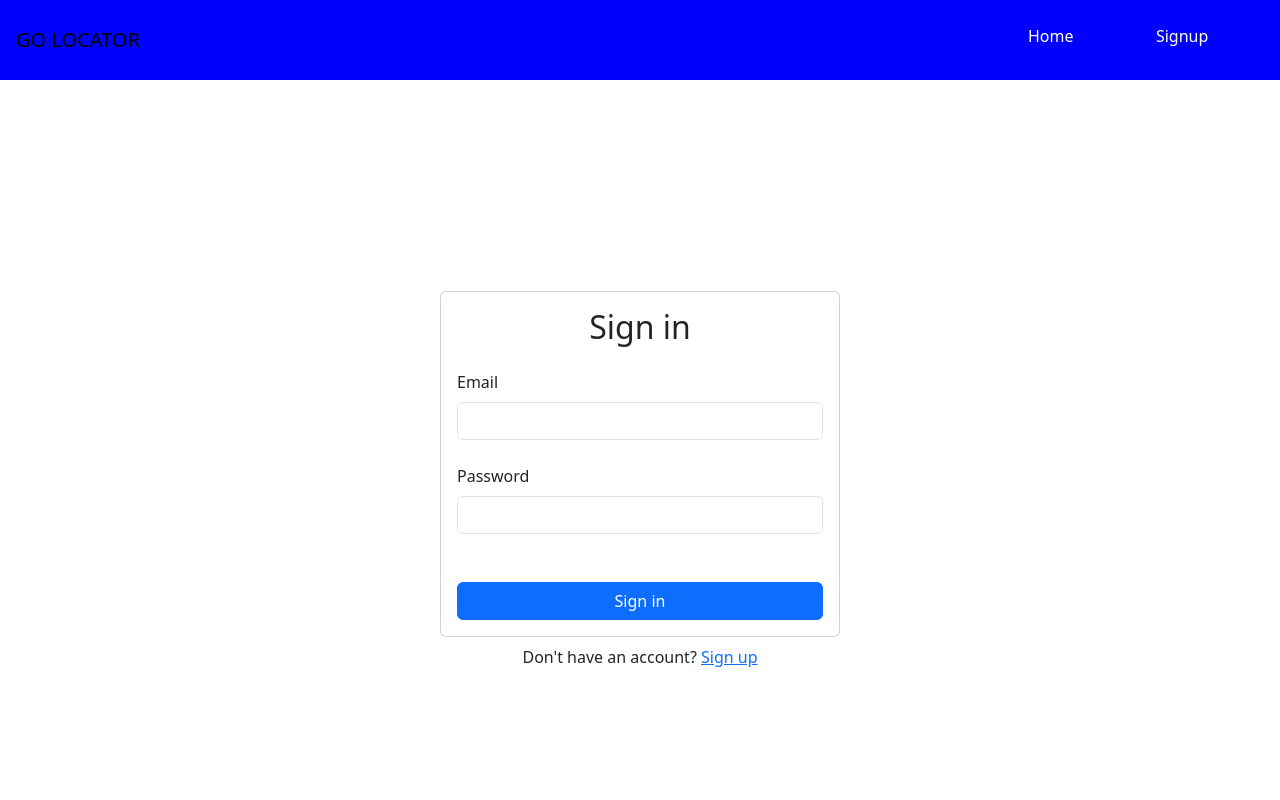
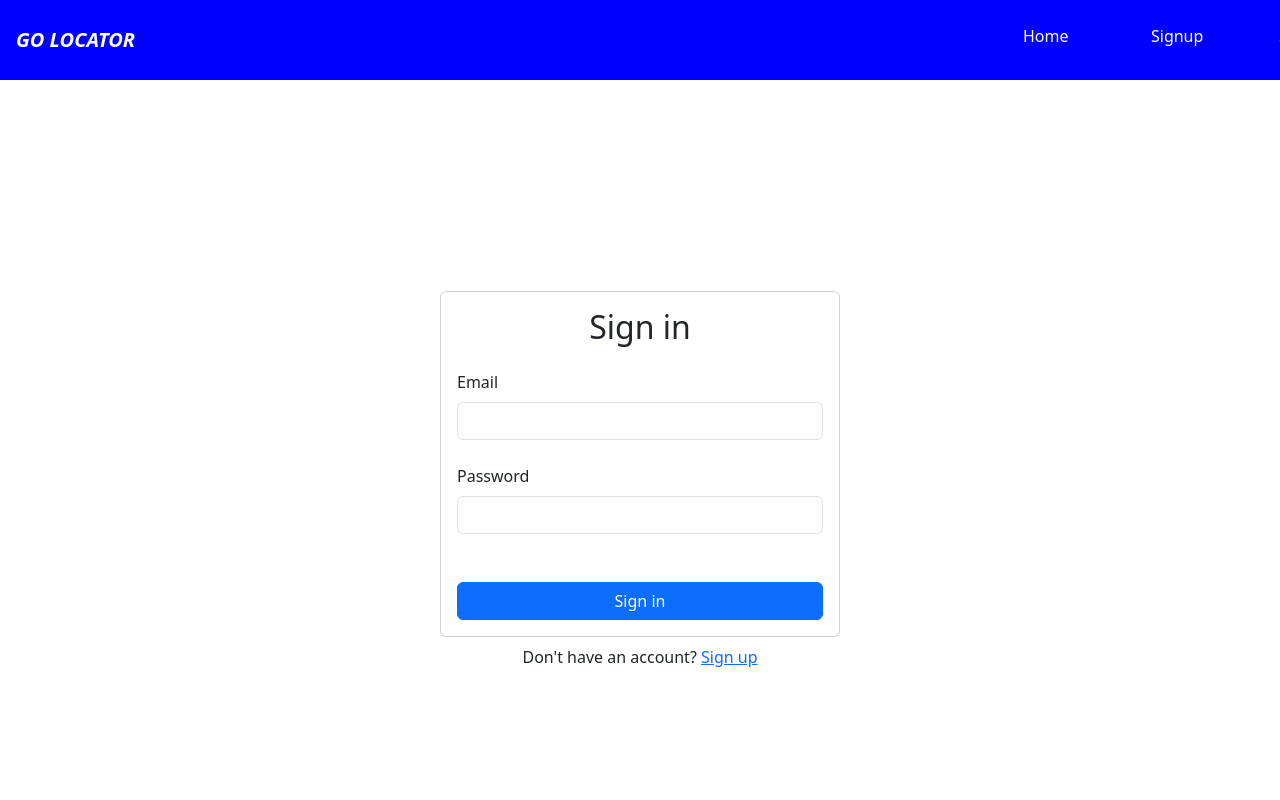
Before and after one commit to thatkhay/GoLocator, a React (Create React App) app in the folder golocator/: page / in a window 1280 px wide. Shown: the top 800 px of the page. Built offline with nearby package versions, Linux system fonts and the light colour scheme; no server answers.

Commit message:
added loading state and fonth weight to header

```diff
--- a/golocator/src/components/AuthUser.jsx
+++ b/golocator/src/components/AuthUser.jsx
@@ -4,10 +4,11 @@ import Signin from "../pages/Signin";
 
 const AuthUser = () => {
   const [user, setUser] = useState(null);
-
+  const [loading, setLoading] = useState(true);
   useEffect(() => {
     // Add an observer to check if the user is logged in
     const unsubscribe = auth.onAuthStateChanged((user) => {
+        setLoading(false);
       if (user) {
         setUser(user);
       } else {
@@ -23,6 +24,9 @@ const AuthUser = () => {
     // Handle the logout event
     auth.signOut();
   };
+  if (loading) {
+    return <h1>Loading...</h1>;
+  }
 
   return (
     <div>
--- a/golocator/src/components/Header.jsx
+++ b/golocator/src/components/Header.jsx
@@ -13,7 +13,7 @@ const Header = () => {
   return (
     <nav className="navbar navbar-expand-lg  w-100 p-3" style={{ backgroundColor: 'blue' }}>
 
-      <Link to="/" className="navbar-brand" >
+      <Link to="/" className="navbar-brand" style={{ fontWeight: '800', color: 'white', fontStyle:'italic' }}>
       GO LOCATOR
       </Link>
       <button
--- a/golocator/src/index.css
+++ b/golocator/src/index.css
@@ -21,5 +21,5 @@ code {
 
 .navbar .nav-link:hover {
   color: rgb(12, 12, 12);
-  border-bottom: 1px solid white;
+  border-bottom: 2px solid white;
 }
```
